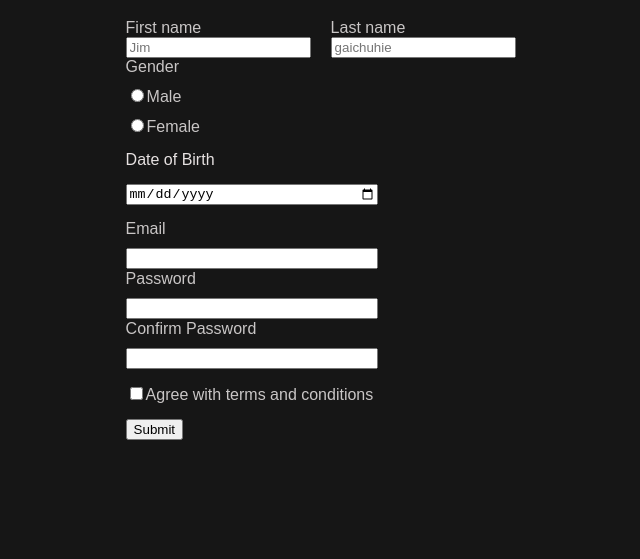
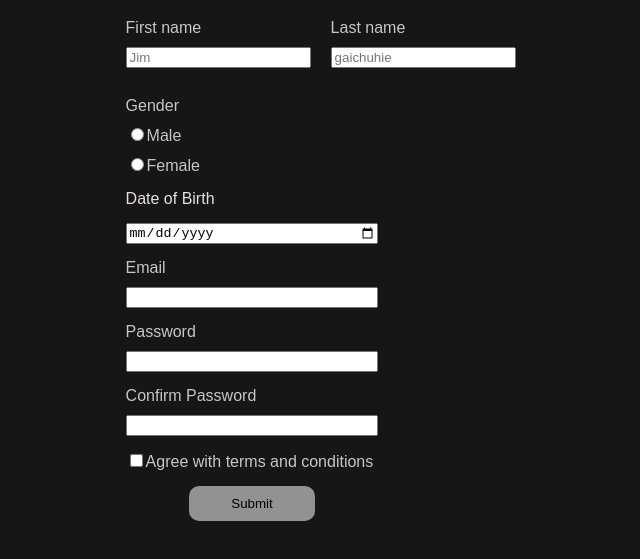
Before and after one commit to CalebGaichuhie2001/Day-one, a plain HTML site: page index5.html in a window 1280 px wide. Shown: the part 111-670 px from the top of the page, without its empty margins (388-1028 px from the left). Drawn offline with Linux system fonts and the light colour scheme.

Commit message:
Auto-commit

```diff
--- a/style2.css
+++ b/style2.css
@@ -13,7 +13,7 @@ body {
   flex-direction: row;
   gap: 20px; /* Add space between elements */
 }
-.input-form {
+.input-group {
   display: flex;
   flex-direction: column;
   gap: 10px;
@@ -45,3 +45,23 @@ h1 {
   gap: 15px;
   margin: 15px 0;
 }
+.input-form {
+  display: flex;
+  flex-direction: column;
+  gap: 10px;
+  margin-bottom: 15px;
+}
+button {
+  display: block;
+  width: 50%;
+  margin: 0 auto;
+  padding: 10px;
+  background-color: rgb(146, 146, 147);
+  border: none;
+  border-radius: 10px;
+}
+button:hover {
+  background-color: rgb(100, 100, 100);
+  cursor: pointer;
+  transition: background-color 1s ease;
+}
```
